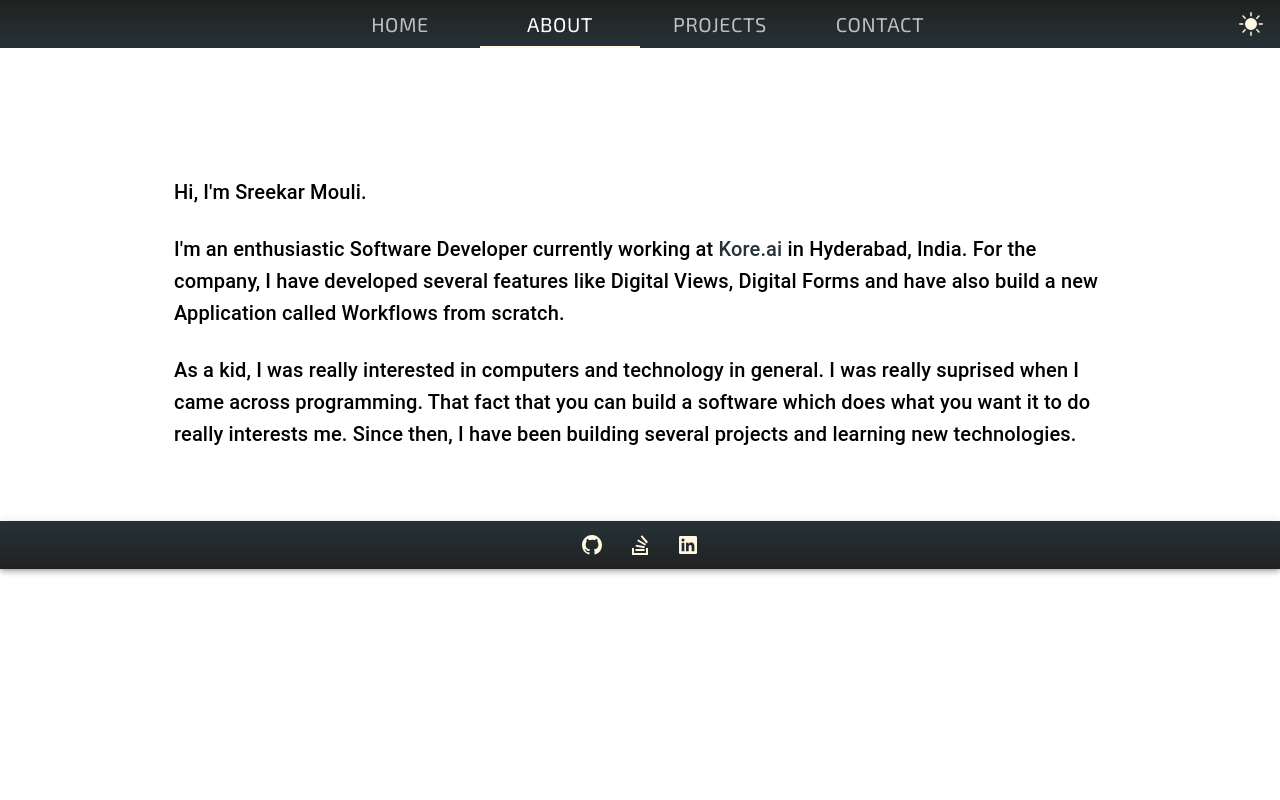
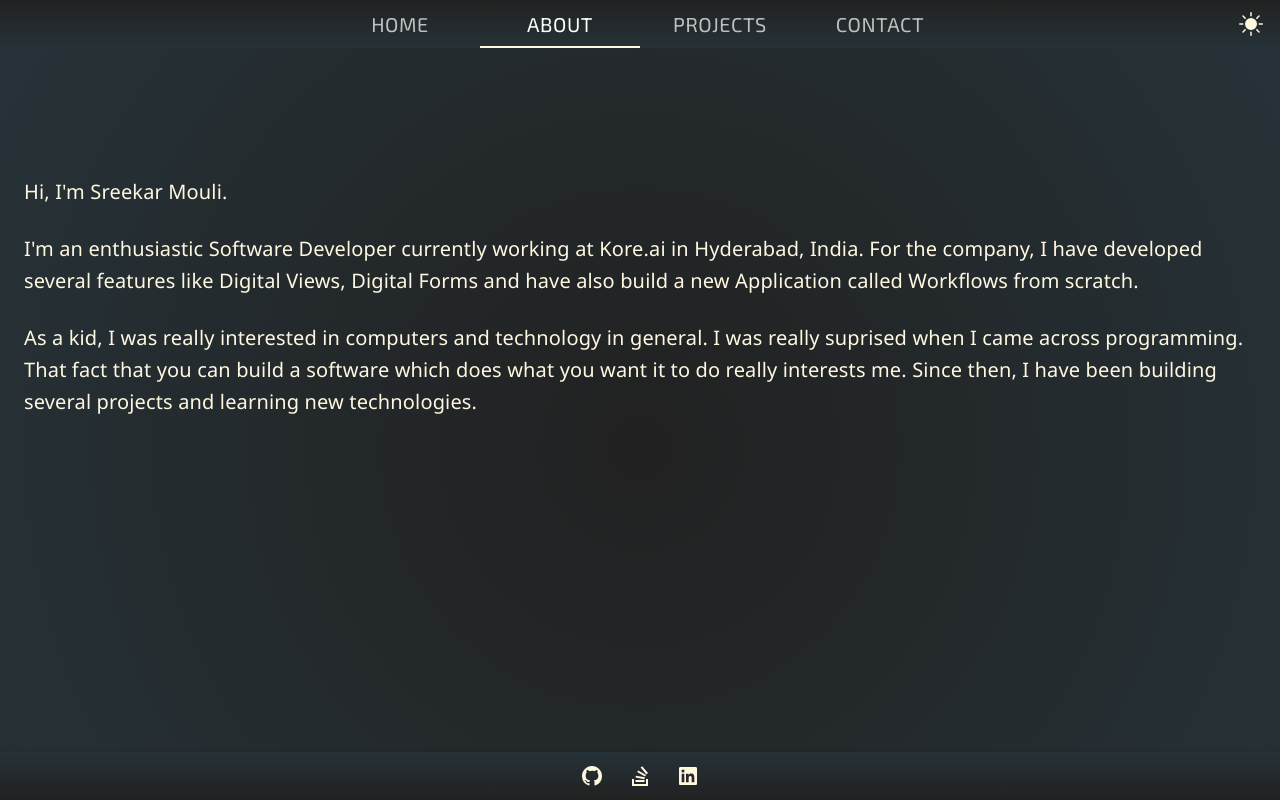
Before and after one commit to SreekarMouli98/SreekarMouli98.github.io, a React (Create React App) app: page / in a window 1280 px wide. Both pictures are taken after a click on the tab "ABOUT". Built offline with nearby package versions, Linux system fonts and the light colour scheme.

Commit message:
Modified About component with theme

```diff
--- a/src/Portfolio/Components/About/index.js
+++ b/src/Portfolio/Components/About/index.js
@@ -1,63 +1,96 @@
 import React, { useContext } from 'react';
-import { Container, Link, Toolbar, Typography } from '@material-ui/core';
+import {
+  AppBar,
+  Container,
+  Link,
+  Paper,
+  Toolbar,
+  Typography,
+} from '@material-ui/core';
 import { makeStyles } from '@material-ui/core/styles';
+
 import Context from '../../Context';
 
-const MAX_MOBILE_VIEW_WIDTH = 670;
-const REDUCE_PADDING_WIDTH  = 1000;
-const MAX_PADDING = 150;
-const MIN_PADDING = 10;
+const useStyles = makeStyles((theme) => ({
+  aboutPaper: {
+    borderRadius: 0,
+    height: '100%',
+    background: theme.palette.background.circularGradient,
+    overflowY: 'scroll',
+  },
+}));
 
 function About() {
   const context = useContext(Context);
-
-  const calcPadding = () => {
-    let percentReduced = ((REDUCE_PADDING_WIDTH - context.windowSize.width) / (REDUCE_PADDING_WIDTH - 300)) * 100;
-    let paddingDelta = ((MAX_PADDING - MIN_PADDING) * (percentReduced / 100)) + MIN_PADDING;
-    let padding = `${MAX_PADDING - paddingDelta}px`;
-    return padding;
-  };
-
-  const useStyles = makeStyles({
-    content: {
-      paddingLeft : context.windowSize.width > REDUCE_PADDING_WIDTH ? `${MAX_PADDING}px` : calcPadding(),
-      paddingRight: context.windowSize.width > REDUCE_PADDING_WIDTH ? `${MAX_PADDING}px` : calcPadding(),
-    },
-  });
-
   const classes = useStyles();
 
   return (
-    <React.Fragment>
-      <Toolbar />
-      <Container>
-        {context.windowSize.width <= MAX_MOBILE_VIEW_WIDTH ? (
-          <React.Fragment>
-            <Typography variant='h3' align='center'>
+    <Paper className={classes.aboutPaper}>
+      <React.Fragment>
+        <Toolbar />
+        {context.mobileView && (
+          <AppBar position="sticky" elevation={0}>
+            <Typography
+              color="secondary"
+              style={{ fontFamily: '"Noto Sans"' }}
+              variant="h4"
+              align="center"
+              style={{
+                fontFamily: '"Exo 2"',
+              }}
+            >
               ABOUT
             </Typography>
-            <Toolbar />
-          </React.Fragment>
-        ) : (
-          <Toolbar />
+          </AppBar>
         )}
-        <div className={classes.content}>
-          <Typography variant='h6' gutterBottom>
+        <Toolbar />
+        <Container>
+          <Typography
+            color="secondary"
+            style={{ fontFamily: '"Noto Sans"' }}
+            variant="h6"
+            gutterBottom
+          >
             Hi, I'm Sreekar Mouli.
           </Typography>
           <br />
-          <Typography variant='h6' gutterBottom>
-            I'm an enthusiastic Software Developer currently working at <Link href='https://www.linkedin.com/company/kore-inc' target='_blank' rel='noopener'>Kore.ai</Link> in Hyderabad, India. For the company, I have developed several features like Digital Views, Digital Forms and have also build a new Application called Workflows from scratch.
+          <Typography
+            color="secondary"
+            style={{ fontFamily: '"Noto Sans"' }}
+            variant="h6"
+            gutterBottom
+          >
+            I'm an enthusiastic Software Developer currently working at{' '}
+            <Link
+              href="https://www.linkedin.com/company/kore-inc"
+              target="_blank"
+              rel="noopener"
+              color="secondary"
+            >
+              Kore.ai
+            </Link>{' '}
+            in Hyderabad, India. For the company, I have developed several
+            features like Digital Views, Digital Forms and have also build a new
+            Application called Workflows from scratch.
           </Typography>
           <br />
-          <Typography variant='h6' gutterBottom>
-            As a kid, I was really interested in computers and technology in general. I was really suprised when I came across programming. That fact that you can build a software which does what you want it to do really interests me. Since then, I have been building several projects and learning new technologies.
+          <Typography
+            color="secondary"
+            style={{ fontFamily: '"Noto Sans"' }}
+            variant="h6"
+            gutterBottom
+          >
+            As a kid, I was really interested in computers and technology in
+            general. I was really suprised when I came across programming. That
+            fact that you can build a software which does what you want it to do
+            really interests me. Since then, I have been building several
+            projects and learning new technologies.
           </Typography>
-        </div>
-      </Container>
+        </Container>
+      </React.Fragment>
       <Toolbar />
-    </React.Fragment>
-  )
+    </Paper>
+  );
 }
 
 export default About;
```
